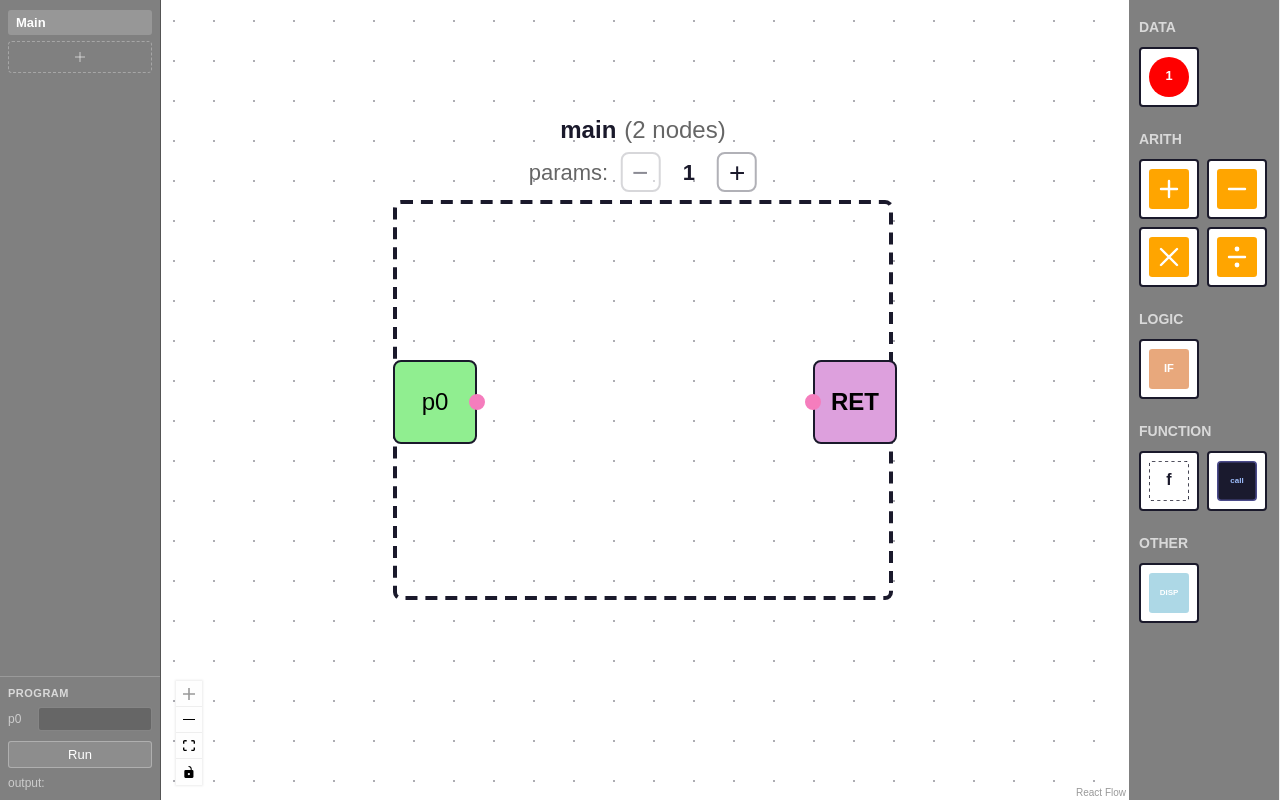
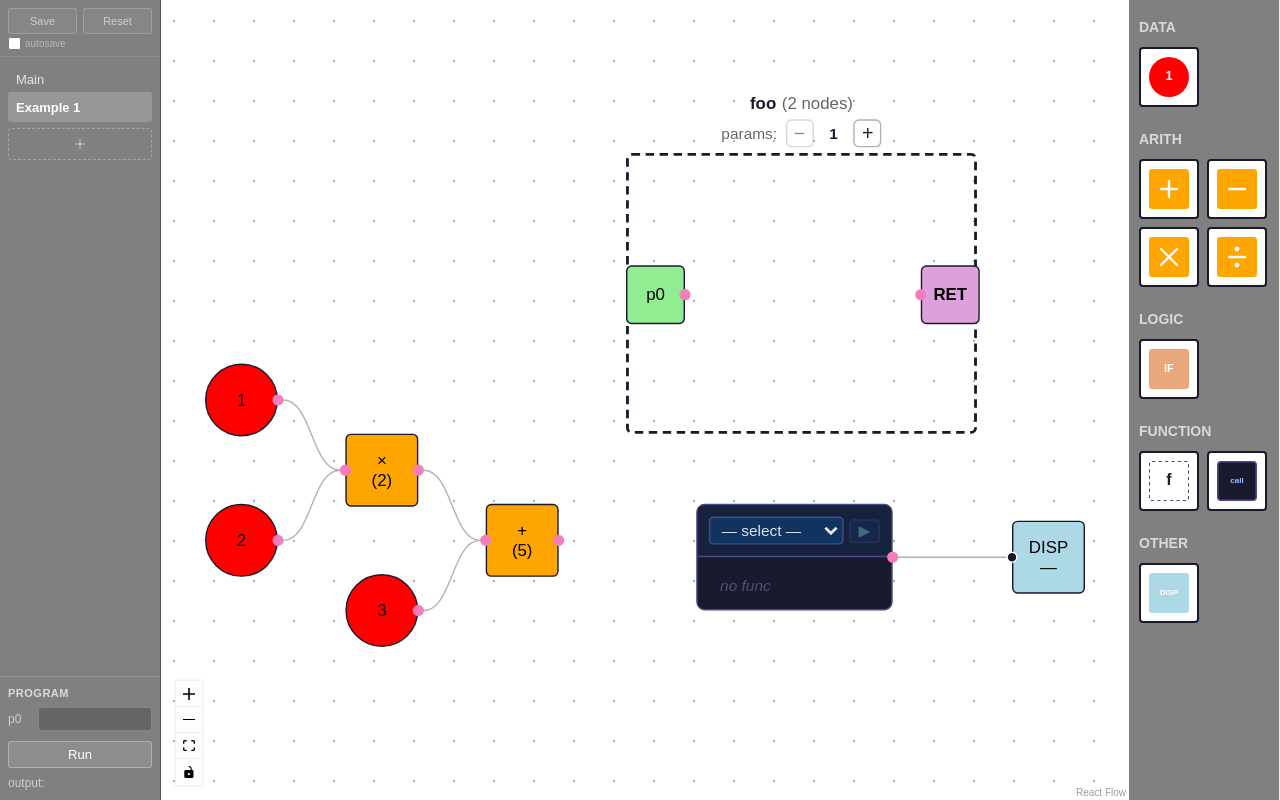
Before and after one commit to maxdarling/vislang-v1, a React (Vite) app: page / in a window 1280 px wide. Built offline with nearby package versions, Linux system fonts and the light colour scheme.

Commit message:
feature: persistence via local-storage

```diff
--- a/src/App.tsx
+++ b/src/App.tsx
@@ -1,4 +1,4 @@
-import React, { useCallback, useRef } from "react";
+import React, { useCallback, useEffect, useMemo, useRef } from "react";
 import {
   ReactFlow,
   ReactFlowProvider,
@@ -12,6 +12,7 @@ import {
   useEdgesState,
   useReactFlow,
 } from "@xyflow/react";
+import { loadWorkspaceData, saveWorkspaceData } from "./persistence";
 import "@xyflow/react/dist/style.css";
 import { FunctionNode } from "./nodes/FunctionNode";
 import Sidebar from "./Sidebar";
@@ -57,15 +58,57 @@ const mainInitialNodes: Node[] = [
 ];
 
 function WorkspaceCanvas({
+  workspaceId,
   initialNodes = [],
   initialEdges = [],
 }: {
+  workspaceId: string;
   initialNodes?: Node[];
   initialEdges?: Edge[];
 }) {
   const reactFlowWrapper = useRef<HTMLDivElement>(null);
-  const [nodes, setNodes, onNodesChange] = useNodesState(initialNodes);
-  const [edges, setEdges, onEdgesChange] = useEdgesState(initialEdges);
+
+  const persisted = useMemo(
+    () => loadWorkspaceData(workspaceId),
+    // eslint-disable-next-line react-hooks/exhaustive-deps
+    [],
+  );
+
+  const [nodes, setNodes, onNodesChange] = useNodesState(
+    persisted?.nodes ?? initialNodes,
+  );
+  const [edges, setEdges, onEdgesChange] = useEdgesState(
+    persisted?.edges ?? initialEdges,
+  );
+
+  const { autosave, saveGeneration } = useWorkspace();
+
+  const saveTimer = useRef<ReturnType<typeof setTimeout> | null>(null);
+
+  useEffect(() => {
+    if (!autosave) return;
+    if (saveTimer.current) clearTimeout(saveTimer.current);
+    saveTimer.current = setTimeout(() => {
+      saveWorkspaceData(workspaceId, { nodes, edges });
+    }, 400);
+    return () => {
+      if (saveTimer.current) clearTimeout(saveTimer.current);
+    };
+  }, [nodes, edges, workspaceId, autosave]);
+
+  const nodesRef = useRef(nodes);
+  const edgesRef = useRef(edges);
+  nodesRef.current = nodes;
+  edgesRef.current = edges;
+
+  useEffect(() => {
+    if (saveGeneration === 0) return;
+    saveWorkspaceData(workspaceId, {
+      nodes: nodesRef.current,
+      edges: edgesRef.current,
+    });
+  }, [saveGeneration, workspaceId]);
+
   const {
     screenToFlowPosition,
     getIntersectingNodes,
@@ -236,7 +279,13 @@ function WorkspaceArea() {
           className={`workspace-panel${ws.id !== activeId ? " hidden" : ""}`}
         >
           <ReactFlowProvider>
-            <WorkspaceCanvas initialNodes={ws.isMain ? mainInitialNodes : []} />
+            <WorkspaceCanvas
+              workspaceId={ws.id}
+              initialNodes={
+                ws.isMain ? mainInitialNodes : (ws.initialNodes ?? [])
+              }
+              initialEdges={ws.initialEdges ?? []}
+            />
           </ReactFlowProvider>
         </div>
       ))}
--- a/src/LeftSidebar.tsx
+++ b/src/LeftSidebar.tsx
@@ -1,6 +1,7 @@
 import { useMemo, useState, useCallback } from "react";
 import { useWorkspace, type Workspace } from "./WorkspaceContext";
 import { useFunctionNamespace } from "./FunctionNamespaceContext";
+import { clearAllPersistedData } from "./persistence";
 
 function WorkspaceItem({
   workspace,
@@ -93,6 +94,9 @@ export function LeftSidebar() {
     addWorkspace,
     renameWorkspace,
     removeWorkspace,
+    autosave,
+    setAutosave,
+    triggerSave,
   } = useWorkspace();
 
   const { namespace } = useFunctionNamespace();
@@ -112,9 +116,51 @@ export function LeftSidebar() {
     console.log("Run program with params:", paramValues);
     setRunOutput("—");
   }, [paramValues]);
+  const [saveFlash, setSaveFlash] = useState(false);
+
+  const handleSave = useCallback(() => {
+    triggerSave();
+    setSaveFlash(true);
+    setTimeout(() => setSaveFlash(false), 1200);
+  }, [triggerSave]);
+
+  const handleReset = useCallback(() => {
+    if (
+      window.confirm("Reset all workspaces to defaults? This cannot be undone.")
+    ) {
+      clearAllPersistedData();
+      window.location.reload();
+    }
+  }, []);
 
   return (
     <div className="left-sidebar">
+      <div className="left-sidebar-persist">
+        <button
+          type="button"
+          className={`persist-btn save-btn${saveFlash ? " flashed" : ""}`}
+          onClick={handleSave}
+          title="Save all workspace state now"
+        >
+          {saveFlash ? "Saved!" : "Save"}
+        </button>
+        <button
+          type="button"
+          className="persist-btn reset-btn"
+          onClick={handleReset}
+          title="Clear all saved state and reset to defaults"
+        >
+          Reset
+        </button>
+      </div>
+      <label className="autosave-toggle">
+        <input
+          type="checkbox"
+          checked={autosave}
+          onChange={(e) => setAutosave(e.target.checked)}
+        />
+        <span>autosave</span>
+      </label>
       <div className="left-sidebar-workspaces">
         {workspaces.map((ws) => (
           <WorkspaceItem
--- a/src/WorkspaceContext.tsx
+++ b/src/WorkspaceContext.tsx
@@ -2,15 +2,28 @@ import {
   createContext,
   useCallback,
   useContext,
+  useEffect,
   useState,
   type ReactNode,
 } from "react";
+import type { Node, Edge } from "@xyflow/react";
+import { exampleNodes, exampleEdges } from "./exampleNodes";
+import {
+  loadWorkspaceList,
+  saveWorkspaceList,
+  loadActiveId,
+  saveActiveId,
+  loadAutosave,
+  saveAutosave,
+} from "./persistence";
 
 export interface Workspace {
   id: string;
   name: string;
   isMain: boolean;
   paramCount: number;
+  initialNodes?: Node[];
+  initialEdges?: Edge[];
 }
 
 interface WorkspaceContextValue {
@@ -21,6 +34,10 @@ interface WorkspaceContextValue {
   renameWorkspace: (id: string, name: string) => void;
   removeWorkspace: (id: string) => void;
   setParamCount: (id: string, count: number) => void;
+  autosave: boolean;
+  setAutosave: (on: boolean) => void;
+  saveGeneration: number;
+  triggerSave: () => void;
 }
 
 const WorkspaceContext = createContext<WorkspaceContextValue>({
@@ -31,15 +48,68 @@ const WorkspaceContext = createContext<WorkspaceContextValue>({
   renameWorkspace: () => {},
   removeWorkspace: () => {},
   setParamCount: () => {},
+  autosave: false,
+  setAutosave: () => {},
+  saveGeneration: 0,
+  triggerSave: () => {},
 });
 
 let wsCounter = 0;
 
+const defaultWorkspaces: Workspace[] = [
+  { id: "main", name: "Main", isMain: true, paramCount: 0 },
+  {
+    id: "example1",
+    name: "Example 1",
+    isMain: false,
+    paramCount: 0,
+    initialNodes: exampleNodes,
+    initialEdges: exampleEdges,
+  },
+];
+
+function initWorkspaces(): Workspace[] {
+  const persisted = loadWorkspaceList();
+  if (persisted) {
+    persisted.forEach((ws) => {
+      const match = ws.id.match(/^ws_(\d+)$/);
+      if (match) wsCounter = Math.max(wsCounter, parseInt(match[1]));
+    });
+    return persisted.map((ws) => {
+      if (ws.id === "example1") {
+        return {
+          ...ws,
+          initialNodes: exampleNodes,
+          initialEdges: exampleEdges,
+        };
+      }
+      return ws;
+    });
+  }
+  return defaultWorkspaces;
+}
+
 export function WorkspaceProvider({ children }: { children: ReactNode }) {
-  const [workspaces, setWorkspaces] = useState<Workspace[]>([
-    { id: "main", name: "Main", isMain: true, paramCount: 0 },
-  ]);
-  const [activeId, setActiveId] = useState("main");
+  const [workspaces, setWorkspaces] = useState<Workspace[]>(initWorkspaces);
+  const [activeId, setActiveIdState] = useState<string>(
+    () => loadActiveId() ?? "example1",
+  );
+
+  useEffect(() => {
+    saveWorkspaceList(
+      workspaces.map(({ id, name, isMain, paramCount }) => ({
+        id,
+        name,
+        isMain,
+        paramCount,
+      })),
+    );
+  }, [workspaces]);
+
+  const setActiveId = useCallback((id: string) => {
+    setActiveIdState(id);
+    saveActiveId(id);
+  }, []);
 
   const addWorkspace = useCallback(() => {
     wsCounter += 1;
@@ -49,7 +119,7 @@ export function WorkspaceProvider({ children }: { children: ReactNode }) {
       { id, name: `func_${wsCounter}`, isMain: false, paramCount: 0 },
     ]);
     setActiveId(id);
-  }, []);
+  }, [setActiveId]);
 
   const renameWorkspace = useCallback((id: string, name: string) => {
     setWorkspaces((prev) =>
@@ -59,7 +129,11 @@ export function WorkspaceProvider({ children }: { children: ReactNode }) {
 
   const removeWorkspace = useCallback((id: string) => {
     setWorkspaces((prev) => prev.filter((ws) => ws.id !== id || ws.isMain));
-    setActiveId((prev) => (prev === id ? "main" : prev));
+    setActiveIdState((prev) => {
+      const next = prev === id ? "main" : prev;
+      saveActiveId(next);
+      return next;
+    });
   }, []);
 
   const setParamCount = useCallback((id: string, count: number) => {
@@ -68,6 +142,18 @@ export function WorkspaceProvider({ children }: { children: ReactNode }) {
         ws.id === id ? { ...ws, paramCount: Math.max(0, count) } : ws,
       ),
     );
+  }, []);
+
+  const [autosave, setAutosaveState] = useState(loadAutosave);
+  const [saveGeneration, setSaveGeneration] = useState(0);
+
+  const setAutosave = useCallback((on: boolean) => {
+    setAutosaveState(on);
+    saveAutosave(on);
+  }, []);
+
+  const triggerSave = useCallback(() => {
+    setSaveGeneration((g) => g + 1);
   }, []);
 
   return (
@@ -80,6 +166,10 @@ export function WorkspaceProvider({ children }: { children: ReactNode }) {
         renameWorkspace,
         removeWorkspace,
         setParamCount,
+        autosave,
+        setAutosave,
+        saveGeneration,
+        triggerSave,
       }}
     >
       {children}
--- a/src/index.css
+++ b/src/index.css
@@ -28,6 +28,63 @@ body {
   flex-direction: column;
   font-size: 13px;
   flex-shrink: 0;
+}
+
+.left-sidebar-persist {
+  display: flex;
+  gap: 6px;
+  padding: 8px 8px 0;
+  flex-shrink: 0;
+}
+
+.autosave-toggle {
+  display: flex;
+  align-items: center;
+  gap: 4px;
+  padding: 3px 8px 6px;
+  font-size: 10px;
+  color: rgba(255, 255, 255, 0.45);
+  cursor: pointer;
+  border-bottom: 1px solid rgba(255, 255, 255, 0.1);
+  user-select: none;
+}
+
+.autosave-toggle input {
+  margin: 0;
+  accent-color: #6ee7b7;
+}
+
+.persist-btn {
+  flex: 1;
+  height: 26px;
+  border: 1px solid rgba(255, 255, 255, 0.2);
+  border-radius: 3px;
+  background: rgba(255, 255, 255, 0.05);
+  color: rgba(255, 255, 255, 0.6);
+  font-size: 11px;
+  cursor: pointer;
+  transition:
+    background 0.15s,
+    color 0.15s,
+    border-color 0.15s;
+}
+
+.persist-btn:hover {
+  background: rgba(255, 255, 255, 0.12);
+  color: #fff;
+  border-color: rgba(255, 255, 255, 0.4);
+}
+
+.save-btn.flashed {
+  color: #6ee7b7;
+  border-color: #6ee7b7;
+  background: rgba(110, 231, 183, 0.1);
+}
+
+.reset-btn:hover {
+  color: #ff6b6b;
+  border-color: #ff6b6b;
+  background: rgba(255, 107, 107, 0.1);
 }
 
 .left-sidebar-workspaces {
--- /dev/null
+++ b/src/persistence.ts
@@ -0,0 +1,96 @@
+import type { Node, Edge } from "@xyflow/react";
+
+const PREFIX = "vislang_";
+const WORKSPACE_LIST_KEY = `${PREFIX}workspace_list`;
+const ACTIVE_ID_KEY = `${PREFIX}active_id`;
+const AUTOSAVE_KEY = `${PREFIX}autosave`;
+
+export interface PersistedWorkspace {
+  id: string;
+  name: string;
+  isMain: boolean;
+  paramCount: number;
+}
+
+export interface PersistedWorkspaceData {
+  nodes: Node[];
+  edges: Edge[];
+}
+
+export function loadWorkspaceList(): PersistedWorkspace[] | null {
+  try {
+    const raw = localStorage.getItem(WORKSPACE_LIST_KEY);
+    return raw ? (JSON.parse(raw) as PersistedWorkspace[]) : null;
+  } catch {
+    return null;
+  }
+}
+
+export function saveWorkspaceList(workspaces: PersistedWorkspace[]): void {
+  try {
+    localStorage.setItem(WORKSPACE_LIST_KEY, JSON.stringify(workspaces));
+  } catch (e) {
+    console.warn("Failed to save workspace list", e);
+  }
+}
+
+export function loadActiveId(): string | null {
+  try {
+    return localStorage.getItem(ACTIVE_ID_KEY);
+  } catch {
+    return null;
+  }
+}
+
+export function saveActiveId(id: string): void {
+  try {
+    localStorage.setItem(ACTIVE_ID_KEY, id);
+  } catch (e) {
+    console.warn("Failed to save active id", e);
+  }
+}
+
+export function loadAutosave(): boolean {
+  try {
+    return localStorage.getItem(AUTOSAVE_KEY) === "true";
+  } catch {
+    return false;
+  }
+}
+
+export function saveAutosave(enabled: boolean): void {
+  try {
+    localStorage.setItem(AUTOSAVE_KEY, String(enabled));
+  } catch (e) {
+    console.warn("Failed to save autosave preference", e);
+  }
+}
+
+export function loadWorkspaceData(id: string): PersistedWorkspaceData | null {
+  try {
+    const raw = localStorage.getItem(`${PREFIX}ws_${id}`);
+    return raw ? (JSON.parse(raw) as PersistedWorkspaceData) : null;
+  } catch {
+    return null;
+  }
+}
+
+export function saveWorkspaceData(
+  id: string,
+  data: PersistedWorkspaceData,
+): void {
+  try {
+    localStorage.setItem(`${PREFIX}ws_${id}`, JSON.stringify(data));
+  } catch (e) {
+    console.warn("Failed to save workspace data", e);
+  }
+}
+
+export function clearAllPersistedData(): void {
+  const keysToRemove: string[] = [];
+  for (let i = 0; i < localStorage.length; i++) {
+    const key = localStorage.key(i);
+    if (key?.startsWith(PREFIX)) keysToRemove.push(key);
+  }
+  keysToRemove.forEach((k) => localStorage.removeItem(k));
+}
```
Also changed, not shown: 1 other file (tests, documents, lock files or other folders).
